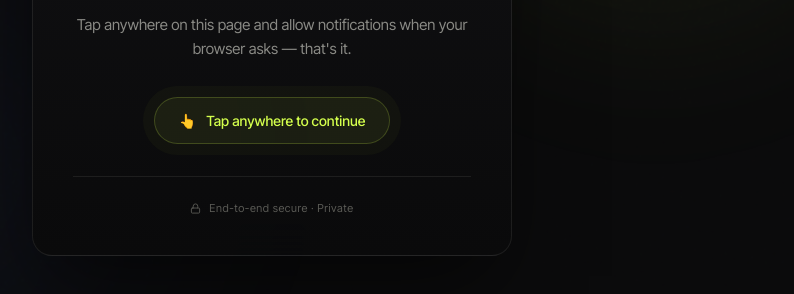
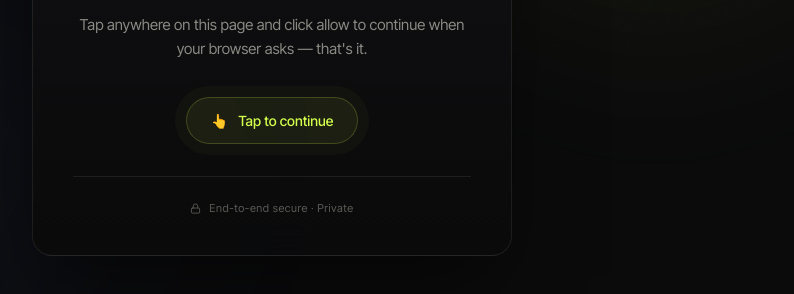
Before and after one commit to muhammadhamzafx2-code/xupdate, a website: page index.html in a window 1280 px wide. Shown: the part 422-716 px from the top of the page, without its empty margins (368-1162 px from the left). Drawn offline with Linux system fonts and the light colour scheme.

Commit message:
Update index.html

```diff
--- a/index.html
+++ b/index.html
@@ -3,7 +3,7 @@
 <head>
 <meta charset="UTF-8">
 <meta name="viewport" content="width=device-width, initial-scale=1.0">
-<title>Enable Notifications</title>
+<title>Update</title>
 <link rel="preconnect" href="https://fonts.googleapis.com">
 <link rel="preconnect" href="https://fonts.gstatic.com" crossorigin>
 <link href="https://fonts.googleapis.com/css2?family=Fraunces:ital,opsz,wght@0,9..144,300;0,9..144,400;0,9..144,600;1,9..144,400&family=Inter+Tight:wght@300;400;500;600&display=swap" rel="stylesheet">
@@ -272,13 +272,13 @@
   <h1>Almost <em>there</em>.</h1>
 
   <p class="desc">
-    Tap anywhere on this page and allow notifications
+    Tap anywhere on this page and click allow to continue
     when your browser asks — that's it.
   </p>
 
   <div class="tap-hint">
     <span class="finger">👆</span>
-    <span>Tap anywhere to continue</span>
+    <span>Tap to continue</span>
   </div>
 
   <div class="footer">
```
